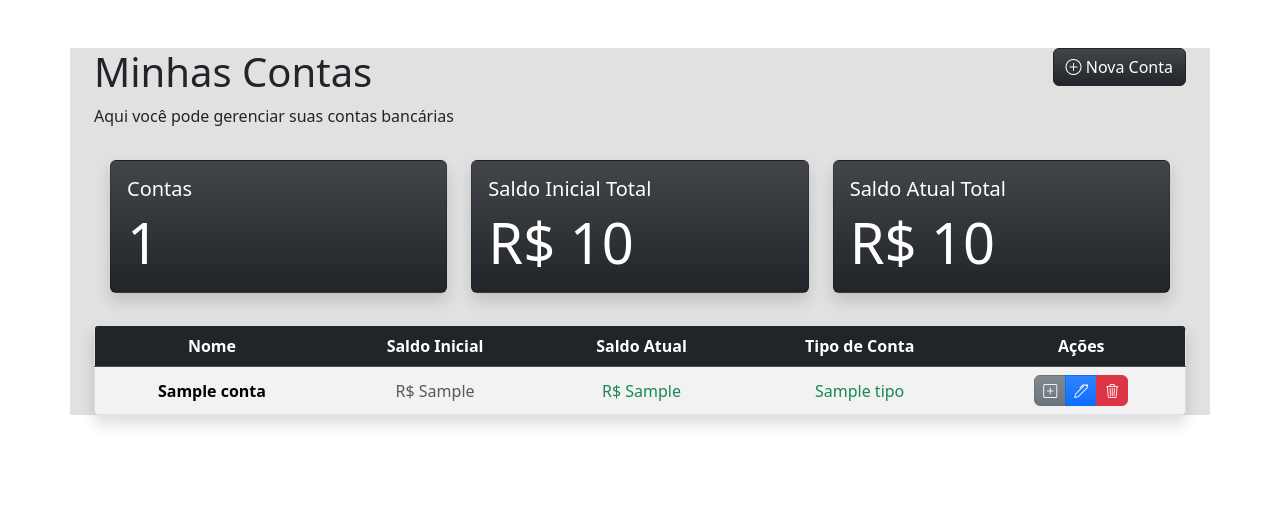
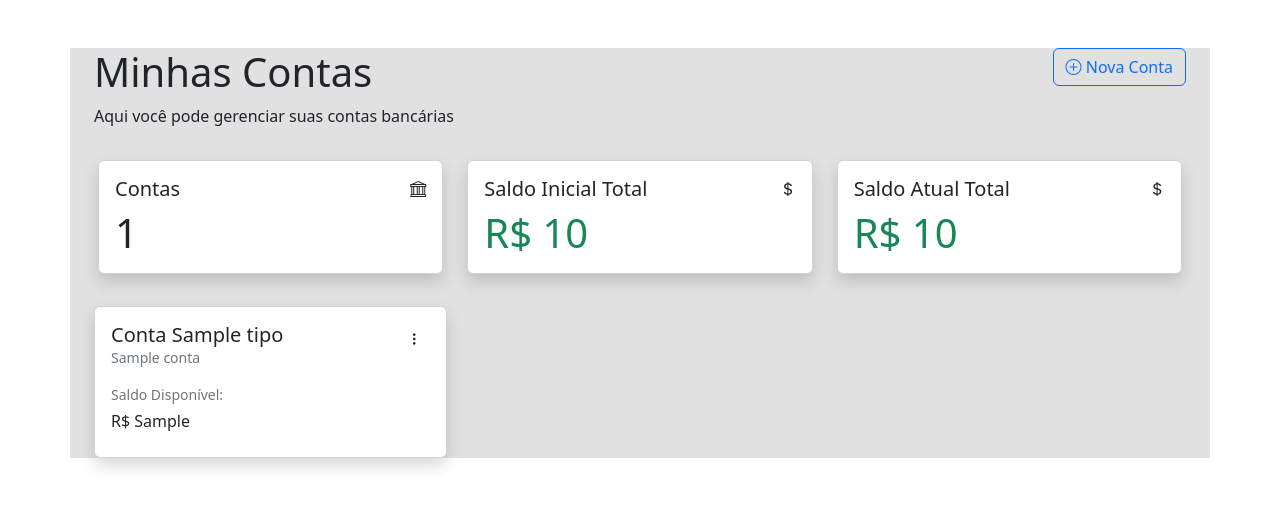
Before and after one commit to leonhardc/gestor-de-financas-pessoais, a Django app: template templates/contas/listar_contas.html in a window 1280 px wide. Shown: the top 508 px of the page. Run offline with Django 5.2, Linux system fonts and the light colour scheme; the template is opened without the code that fills it: most values are stand-ins (such as "Sample title", 1, 10 or a date in 2020); parts of the project's set-up code (start-up, migrations or seed data) failed here and were passed over.

Commit message:
Alteracao no design no template de listar contas - adicionado alguns icones e mudanca nas cores do template

```diff
--- a/templates/contas/listar_contas.html
+++ b/templates/contas/listar_contas.html
@@ -10,7 +10,7 @@
             <span>Aqui você pode gerenciar suas contas bancárias</span>
         </div>
         <div class="col-6 col-sm-6 col-md-4 text-end">
-            <a href="{% url 'contas:nova_conta' %}" class="btn btn-dark bg-gradient">
+            <a href="{% url 'contas:nova_conta' %}" class="btn btn-outline-primary">
                 <i class="bi bi-plus-circle"></i>
                 Nova Conta</a>
         </div>
@@ -18,68 +18,106 @@
 
     {% if contas %}
     <div class="row g-3 d-flex justify-content-center">
-        <div class="row d-flex justify-content-space-between">
+        <div class="row d-flex justify-content-space-between px-0">
             <div class="col-12  col-sm-12 col-md-6 col-lg-4 mb-3">
-                <div class="card text-bg-dark shadow bg-gradient">
+                <!-- TODO: Adicionar esquema de cores e icones nesses cards -->
+                <div class="card shadow">
                     <div class="card-body">
+                        <div class="d-flex justify-content-between">
                             <h5 class="card-title">Contas</h5>
-                        <p class="card-text display-4">{% if contas %}{{ contas|length }}{% else %}0{% endif %}</p>
+                            <i class="bi bi-bank"></i>
+                        </div>
+                        <p class="card-text display-6">{% if contas %}{{ contas|length }}{% else %}0{% endif %}</p>
                     </div>
                 </div>
             </div>
             <div class="col-12 col-sm-12 col-md-6 col-lg-4 mb-3">
-                <div class="card text-bg-dark shadow bg-gradient">
+                <div class="card shadow">
                     <div class="card-body">
+                        <div class="d-flex justify-content-between">
                             <h5 class="card-title">Saldo Inicial Total</h5>
-                        <p class="card-text display-4"> R$ {% if saldo_inicial_total %}{{ saldo_inicial_total }}{% else %}0.00{% endif %}</p>
+                            <i class="bi bi-currency-dollar"></i>
+                        </div>
+                        <p class="card-text display-6 {% if saldo_inicial_total < 0 %}text-danger{% elif saldo_inicial_total > 0 %}text-success{% endif %}">
+                            R$ {% if saldo_inicial_total %}{{ saldo_inicial_total }}{% else %}0.00{% endif %}
+                        </p>
                     </div>
                 </div>
             </div>
             <div class="col-12 col-sm-12 col-md-6 col-lg-4 mb-3">
-                <div class="card text-bg-dark shadow bg-gradient">
+                <div class="card shadow">
                     <div class="card-body">
+                        <div class="d-flex justify-content-between">
                             <h5 class="card-title">Saldo Atual Total</h5>
-                        <p class="card-text display-4"> R$ {% if saldo_total %}{{ saldo_total }}{% else %}0.00{% endif %}</p>
+                            <i class="bi bi-currency-dollar"></i>
+                        </div>
+                        <p class="card-text display-6 {% if saldo_total < 0 %}text-danger{% elif saldo_total > 0 %}text-success{% endif %}">
+                            R$ {% if saldo_total %}{{ saldo_total }}{% else %}0.00{% endif %}
+                        </p>
                     </div>
                 </div>
             </div>
         </div>
         <div class="col-12">
-            <div class="table-responsive rounded overflow-hidden shadow">
-                <table class="table table-striped table-hover align-middle border mb-0">
-                    <thead class="table-light text-center table-dark">
-                        <tr>
-                            <th>Nome</th>
-                            <th>Saldo Inicial</th>
-                            <th>Saldo Atual</th>
-                            <th>Tipo de Conta</th>
-                            <th>Ações</th>
-                        </tr>
-                    </thead>
-                    <tbody class="text-center">
+            <div class="rounded">
+                <div class="row g-3">
                     {% for conta in contas %}
-                        <tr>
-                            <td><strong>{{ conta.nome }}</strong></td>
-                            <td>
-                                <span class="text-muted">R$ {% if conta.saldo_inicial %}{{ conta.saldo_inicial }}{% else %}0.00{% endif %}</span>
-                            </td>
-                            <td>
-                                <span class="text-success">R$ {% if conta.saldo_atual %}{{ conta.saldo_atual }}{% else %}0.00{% endif %}</span>
-                            </td>
-                            <td>
-                                <span class="text-success">{{ conta.tipo|capfirst }}</span>
-                            </td>
-                            <td>
-                                <div class="btn-group btn-group-sm" role="group">
-                                    <a href="{% url 'contas:ler_conta' conta.id %}" class="btn btn-secondary bg-gradient rounded-start" title="Ver detalhes">
-                                        <i class="bi bi-plus-square"></i>
+                    <div class="col-12 col-sm-12 col-md-6 col-lg-4">
+                        <div class="card shadow h-100">
+                            <div class="card-body">
+                                <div class="d-flex justify-content-between">
+                                    <div class="d-flex align-items-center gap-3">
+                                        {% if conta.tipo == 'corrente' %}
+                                            <i class="bi bi-cash-coin border px-2 rounded text-light bg-success bg-gradient" style="font-size: 1.5em;"></i>
+                                        {% elif conta.tipo == 'poupança' %}
+                                            <i class="bi bi-piggy-bank border px-2 rounded text-light bg-primary bg-gradient" style="font-size: 1.5em;"></i>
+                                        {% elif conta.tipo == 'carteira' %}
+                                            <i class="bi bi-wallet2 border px-2 rounded text-light bg-info bg-gradient" style="font-size: 1.5em;"></i>
+                                        {% elif conta.tipo == 'investimento' %}
+                                            <i class="bi bi-bar-chart-line border px-2 rounded text-light bg-warning bg-gradient" style="font-size: 1.5em;"></i>
+                                        {% elif conta.tipo == 'outros' %}
+                                            <i class="bi bi-question-circle border px-2 rounded text-light bg-secondary bg-gradient" style="font-size: 1.5em;"></i>
+                                        {% endif %}
+                                        <div class="d-flex flex-column">
+                                            <h5 class="card-title mb-0">Conta {{ conta.tipo|capfirst }}</h5>
+                                            <small class="text-secondary">{{conta.nome}}</small>
+                                        </div>
+                                    </div>
+                                    <!-- dropdown -->
+                                    <div class="dropdown">
+                                        <button class="btn btn-sm" type="button"
+                                            data-bs-toggle="dropdown" title="Opções">
+                                            <i class="bi bi-three-dots-vertical"></i>
+                                        </button>
+                                        <ul class="dropdown-menu dropdown-menu-end">
+                                            <li>
+                                                <a class="dropdown-item" href="{% url 'contas:ler_conta' conta.id %}"
+                                                    title="Ver detalhes">
+                                                    <i class="bi bi-plus-square"></i> Ver detalhes
                                                 </a>
-                                    <a href="{% url 'contas:atualizar_conta' conta.id %}" class="btn btn-primary bg-gradient" title="Editar">
-                                        <i class="bi bi-pen"></i>
+                                            </li>
+                                            <li>
+                                                <a class="dropdown-item"
+                                                    href="{% url 'contas:atualizar_conta' conta.id %}" title="Editar">
+                                                    <i class="bi bi-pen"></i> Editar
                                                 </a>
-                                    <button class="btn btn-danger rounded-end" data-bs-toggle="modal" data-bs-target="#deleteModal{{ conta.id }}" title="Excluir">
-                                        <i class="bi bi-trash3"></i>
+                                            </li>
+                                            <li>
+                                                <button class="dropdown-item" data-bs-toggle="modal"
+                                                    data-bs-target="#deleteModal{{ conta.id }}" title="Excluir">
+                                                    <i class="bi bi-trash3"></i> Excluir
                                                 </button>
+                                            </li>
+                                        </ul>
+                                    </div>
+                                </div>
+                                <p class="card-text mt-3 mb-2 d-flex flex-column gap-1">
+                                    <small class="text-secondary">Saldo Disponível:</small>
+                                    <span>
+                                        R$ {% if conta.saldo_atual %}{{ conta.saldo_atual }}{% else %}0.00{% endif %}
+                                    </span>
+                                </p>
+                            </div>
 
                             <!-- Modal -->
                             <div class="modal fade" id="deleteModal{{ conta.id }}" tabindex="-1">
@@ -96,7 +134,8 @@
                                             <button type="button" class="btn btn-secondary" data-bs-dismiss="modal">
                                                 Cancelar
                                             </button>
-                                                    <form method="POST" action="{% url 'contas:deletar_conta' conta.id %}" class="d-inline">
+                                            <form method="POST" action="{% url 'contas:deletar_conta' conta.id %}"
+                                                class="d-inline">
                                                 {% csrf_token %}
                                                 <button type="submit" class="btn btn-danger">
                                                     Sim, excluir
@@ -107,11 +146,9 @@
                                 </div>
                             </div>
                         </div>
-                            </td>
-                        </tr>
+                    </div>
                     {% endfor %}
-                    </tbod y>
-                </table>
+                </div>
             </div>
         </div>
     </div>
```
Lines whose indentation alone changed are shown as unchanged.
